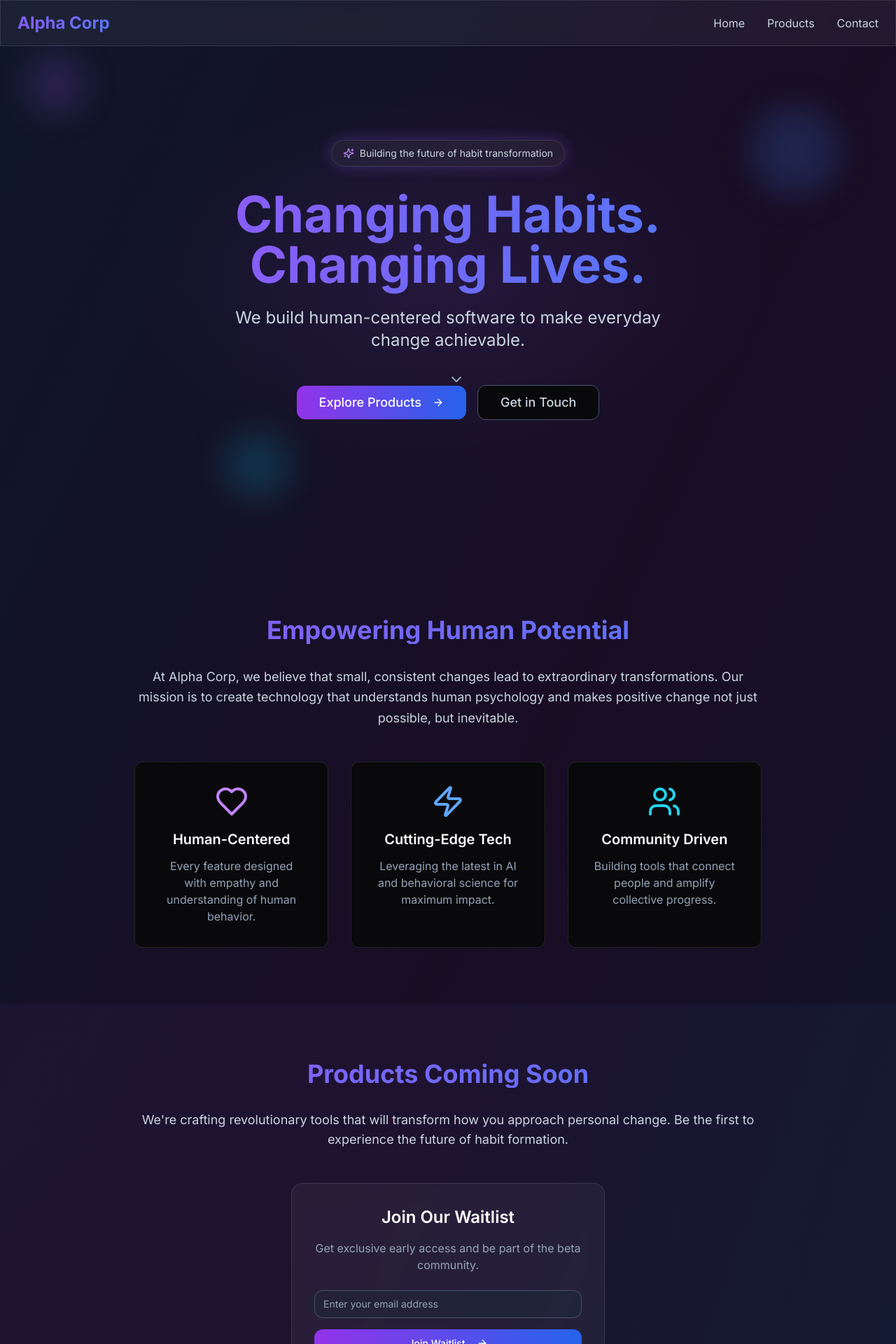
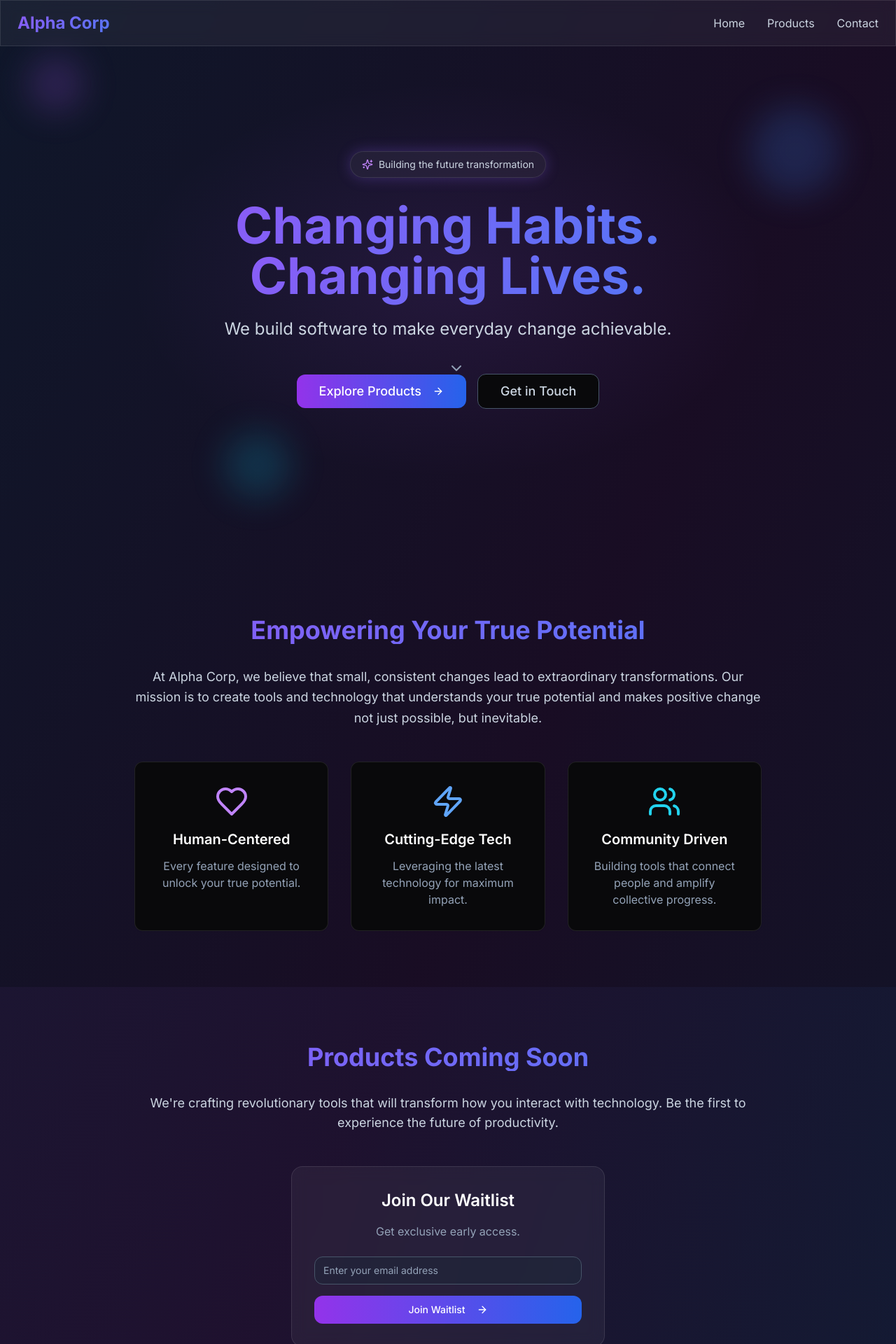
Before and after one commit to AN1KE7/alphacorpglobal-website-v1, a React (Vite) app: page / in a window 1280 px wide. Shown: the top 1920 px of the page at 70% size. Built offline with nearby package versions, Linux system fonts and the light colour scheme.

Commit message:
changed content and some refinements

```diff
--- a/index.html
+++ b/index.html
@@ -5,17 +5,13 @@
     <meta charset="UTF-8" />
     <meta name="viewport" content="width=device-width, initial-scale=1.0" />
     <title>Alpha Corp - Changing Habits. Changing Lives.</title>
-    <meta name="description" content="Alpha Corp builds human-centered software to make everyday change achievable. Join us in transforming habits and improving lives." />
+    <meta name="description" content="Alpha Corp builds software to make everyday change achievable. Join us in transforming habits and productivity." />
     <meta name="author" content="Alpha Corp" />
 
     <meta property="og:title" content="Alpha Corp - Changing Habits. Changing Lives." />
-    <meta property="og:description" content="Alpha Corp builds human-centered software to make everyday change achievable." />
+    <meta property="og:description" content="Alpha Corp builds software to make everyday change achievable." />
     <meta property="og:type" content="website" />
-    <meta property="og:image" content="https://lovable.dev/opengraph-image-p98pqg.png" />
 
-    <meta name="twitter:card" content="summary_large_image" />
-    <meta name="twitter:site" content="@alphacorp" />
-    <meta name="twitter:image" content="https://lovable.dev/opengraph-image-p98pqg.png" />
 
     <link rel="preconnect" href="https://fonts.googleapis.com">
     <link rel="preconnect" href="https://fonts.gstatic.com" crossorigin>
--- a/src/pages/Index.tsx
+++ b/src/pages/Index.tsx
@@ -83,7 +83,7 @@ const Index = () => {
           <div className="max-w-4xl mx-auto fade-in-on-scroll">
             <div className="inline-flex items-center px-4 py-2 rounded-full glass-card mb-8 animate-glow">
               <Sparkles className="w-4 h-4 mr-2 text-purple-400" />
-              <span className="text-sm text-slate-300">Building the future of habit transformation</span>
+              <span className="text-sm text-slate-300">Building the future transformation</span>
             </div>
 
             <h1 className="text-5xl md:text-7xl font-bold mb-6 leading-tight">
@@ -93,7 +93,7 @@ const Index = () => {
             </h1>
 
             <p className="text-xl md:text-2xl text-slate-300 mb-12 max-w-2xl mx-auto leading-relaxed">
-              We build human-centered software to make everyday change achievable.
+              We build software to make everyday change achievable.
             </p>
 
             <div className="flex flex-col sm:flex-row gap-4 justify-center items-center">
@@ -125,11 +125,11 @@ const Index = () => {
         <div className="container mx-auto px-6">
           <div className="max-w-4xl mx-auto text-center fade-in-on-scroll">
             <h2 className="text-3xl md:text-4xl font-bold mb-8 gradient-text">
-              Empowering Human Potential
+              Empowering Your True Potential
             </h2>
             <p className="text-lg text-slate-300 mb-12 leading-relaxed">
               At Alpha Corp, we believe that small, consistent changes lead to extraordinary transformations.
-              Our mission is to create technology that understands human psychology and makes positive change not just possible, but inevitable.
+              Our mission is to create tools and technology that understands your true potential and makes positive change not just possible, but inevitable.
             </p>
 
             <div className="grid md:grid-cols-3 gap-8">
@@ -137,7 +137,7 @@ const Index = () => {
                 <CardContent className="p-8 text-center">
                   <Heart className="w-12 h-12 text-purple-400 mx-auto mb-4" />
                   <h3 className="text-xl font-semibold mb-3 text-white">Human-Centered</h3>
-                  <p className="text-slate-400">Every feature designed with empathy and understanding of human behavior.</p>
+                  <p className="text-slate-400">Every feature designed to unlock your true potential.</p>
                 </CardContent>
               </Card>
 
@@ -145,7 +145,7 @@ const Index = () => {
                 <CardContent className="p-8 text-center">
                   <Zap className="w-12 h-12 text-blue-400 mx-auto mb-4" />
                   <h3 className="text-xl font-semibold mb-3 text-white">Cutting-Edge Tech</h3>
-                  <p className="text-slate-400">Leveraging the latest in AI and behavioral science for maximum impact.</p>
+                  <p className="text-slate-400">Leveraging the latest technology for maximum impact.</p>
                 </CardContent>
               </Card>
 
@@ -170,13 +170,13 @@ const Index = () => {
               Products Coming Soon
             </h2>
             <p className="text-lg text-slate-300 mb-12">
-              We're crafting revolutionary tools that will transform how you approach personal change.
-              Be the first to experience the future of habit formation.
+              We're crafting revolutionary tools that will transform how you interact with technology.
+              Be the first to experience the future of productivity.
             </p>
 
             <div className="glass-card rounded-2xl p-8 max-w-md mx-auto mb-8">
               <h3 className="text-2xl font-semibold mb-4 text-white">Join Our Waitlist</h3>
-              <p className="text-slate-400 mb-6">Get exclusive early access and be part of the beta community.</p>
+              <p className="text-slate-400 mb-6">Get exclusive early access.</p>
 
               <form onSubmit={handleWaitlistSignup} className="space-y-4">
                 <Input
@@ -211,7 +211,7 @@ const Index = () => {
               Let's Connect
             </h2>
             <p className="text-lg text-slate-300 mb-8">
-              Have a question or want to collaborate? We'd love to hear from you.
+              Have a question? We'd love to hear from you.
             </p>
 
             <div className="glass-card rounded-2xl p-8">
@@ -241,7 +241,6 @@ const Index = () => {
             </div>
             <div className="text-slate-400 text-center md:text-right">
               <p>&copy; 2024 Alpha Corp. All rights reserved.</p>
-              <p className="text-sm mt-1">Building software to change habits and improve lives.</p>
             </div>
           </div>
         </div>
```
